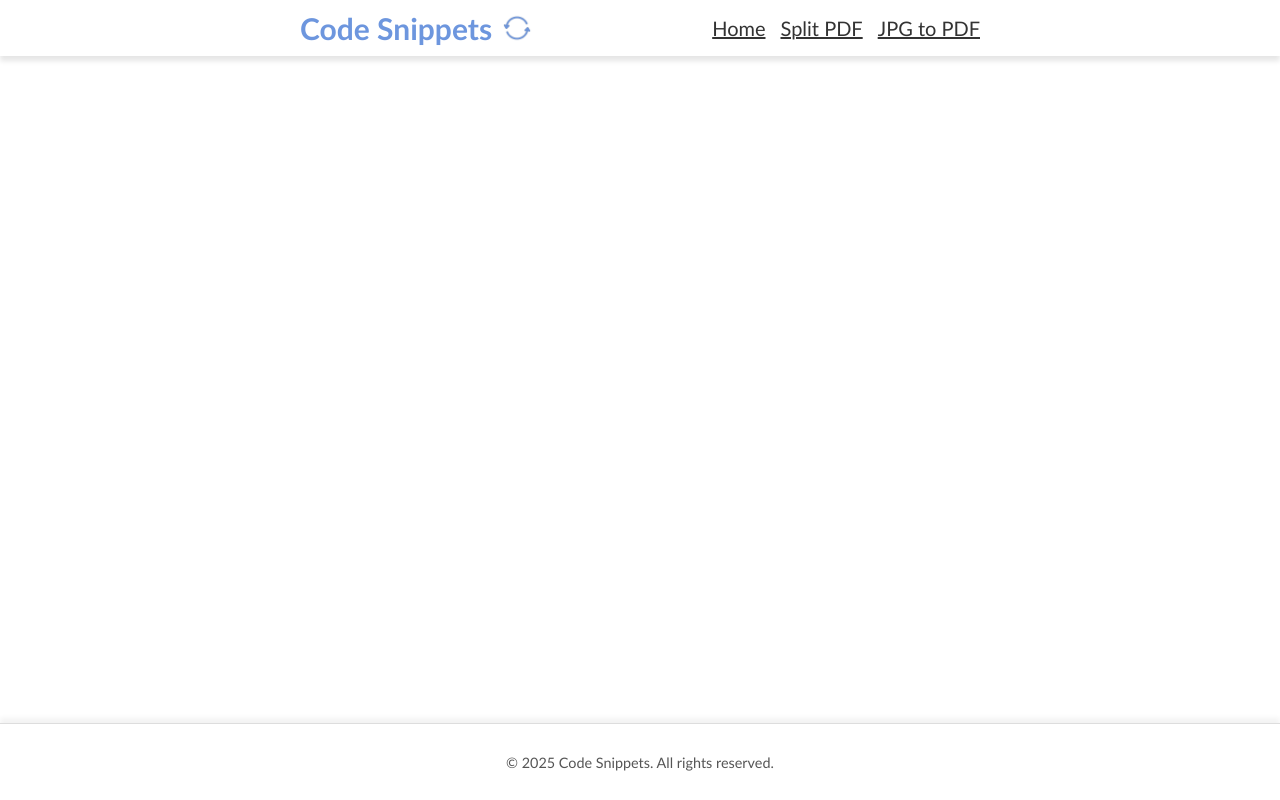
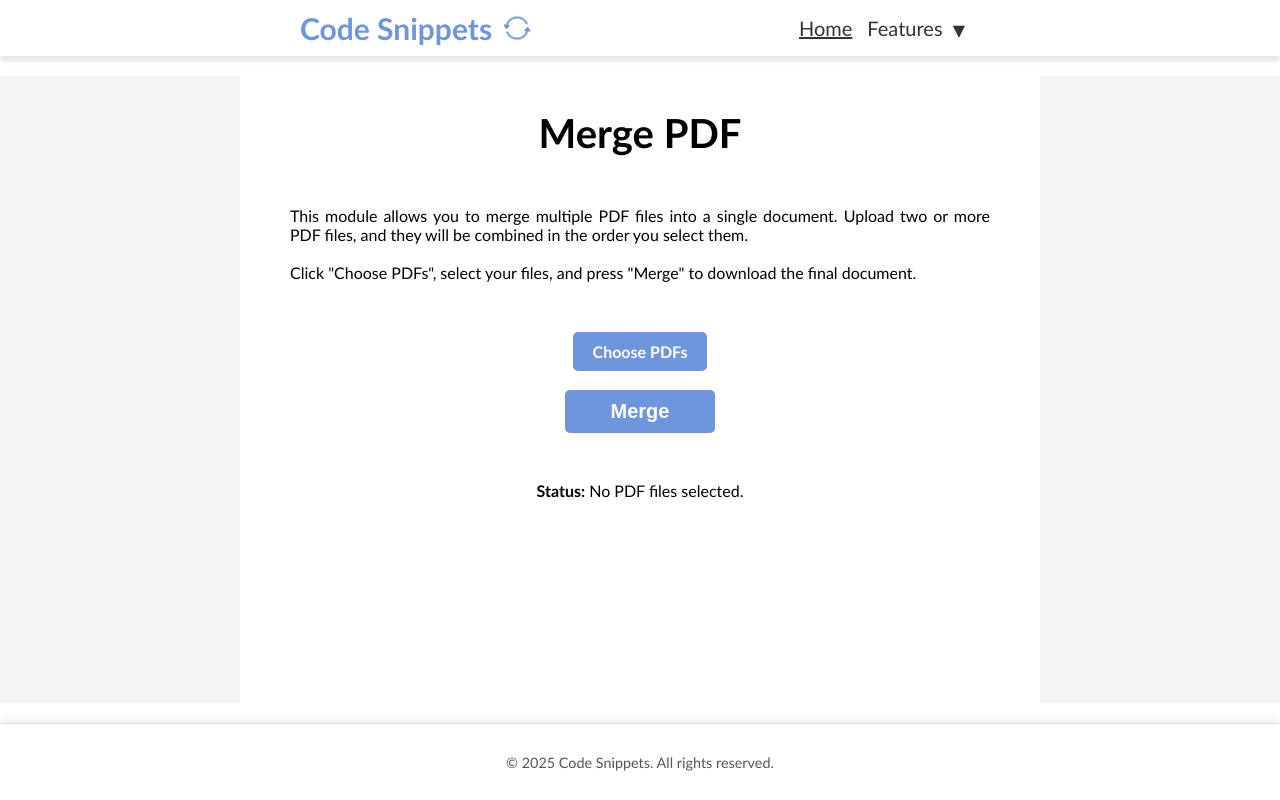
Before and after one commit to foto1864/snippets, a React (Create React App) app: page /merge in a window 1280 px wide. Built offline with nearby package versions, Linux system fonts and the light colour scheme.

Commit message:
successfully added merge, now make better UI

```diff
--- a/src/App.css
+++ b/src/App.css
@@ -62,3 +62,46 @@
   width: 30px;
   height: 30px;
 }
+
+.dropdown {
+  position: relative;
+  display: inline-block;
+}
+
+.dropdown-toggle {
+  cursor: pointer;
+  user-select: none;
+}
+
+.dropdown-icon {
+  margin-left: 5px;
+  font-size: 0.8em;
+}
+
+.dropdown-menu {
+  display: none;
+  position: absolute;
+  top: 100%;
+  left: 0;
+  background-color: white;
+  box-shadow: 0 4px 8px rgba(0,0,0,0.1);
+  border-radius: 6px;
+  padding: 0.5rem 0;
+  min-width: 150px;
+  z-index: 999;
+}
+
+.dropdown:hover .dropdown-menu {
+  display: block;
+}
+
+.dropdown-item {
+  display: block;
+  padding: 8px 16px;
+  color: #333;
+  text-decoration: none;
+}
+
+.dropdown-item:hover {
+  background-color: #f0f0f0;
+}
--- a/src/App.js
+++ b/src/App.js
@@ -6,6 +6,7 @@ import convertIcon from './assets/convert-icon.png';
 import Dashboard from './components/dashboard';
 import SplitPDF from './components/split_pdf';
 import JpgToPdf from './components/jpg_to_pdf';
+import MergePDF from './components/merge_pdf';
 
 import './App.css'
 
@@ -19,11 +20,21 @@ function App() {
             <img src={convertIcon} alt="Logo" className="logo-icon" />
           </div>
 
-          <nav>
+          <nav className="nav-menu">
             <Link to="/" className="header-link">Home</Link>
-            <Link to="/split" className="header-link">Split PDF</Link>
-            <Link to="/convert" className="header-link-last">JPG to PDF</Link>
+
+            <div className="dropdown">
+              <span className="header-link dropdown-toggle">
+                Features <span className="dropdown-icon">▼</span>
+              </span>
+              <div className="dropdown-menu">
+                <Link to="/split" className="dropdown-item">Split PDF</Link>
+                <Link to="/convert" className="dropdown-item">JPG to PDF</Link>
+                <Link to="/merge" className="dropdown-item">Merge PDF</Link>
+              </div>
+            </div>
           </nav>
+
         </header>
 
         <main className="main-content" style={{ padding: '20px' }}>
@@ -31,6 +42,7 @@ function App() {
             <Route path="/" element={<Dashboard />} />
             <Route path="/split" element={<SplitPDF />} />
             <Route path="/convert" element={<JpgToPdf />} />
+            <Route path="/merge" element={<MergePDF />} />
           </Routes>
         </main>
 
--- a/src/components/dashboard.js
+++ b/src/components/dashboard.js
@@ -18,6 +18,7 @@ export default function Dashboard() {
           You can select your desired function from the menu below. Thank you!</p>
         <button class="main-buttons" onClick={() => navigate("/split")}>Split PDF</button>
         <button class="main-buttons" onClick={() => navigate("/convert")}>JPG to PDF</button>
+        <button class="main-buttons" onClick={() => navigate("/merge")}>Merge PDF</button>
       </div>
 
       <div class="div1"></div>
--- /dev/null
+++ b/src/components/merge_pdf.js
@@ -0,0 +1,97 @@
+import React, { useState } from 'react';
+import { PDFDocument } from 'pdf-lib';
+import './global.css';
+
+export default function MergePDF() {
+  const [pdfFiles, setPdfFiles] = useState([]);
+  const [status, setStatus] = useState("No PDF files selected.");
+  const [downloadUrl, setDownloadUrl] = useState(null);
+
+  const handleFileSelect = async (e) => {
+    const files = Array.from(e.target.files).filter(f => f.type === "application/pdf");
+
+    if (files.length === 0) {
+      setStatus("No valid PDF files selected.");
+      setPdfFiles([]);
+      setDownloadUrl(null);
+      return;
+    }
+
+    setPdfFiles(files);
+    setStatus(`${files.length} PDF(s) loaded.`);
+    setDownloadUrl(null);
+  };
+
+  const handleMerge = async () => {
+    if (pdfFiles.length === 0) {
+      setStatus("Please select at least two PDFs.");
+      return;
+    }
+
+    setStatus("Merging...");
+
+    const mergedPdf = await PDFDocument.create();
+
+    for (const file of pdfFiles) {
+      const arrayBuffer = await file.arrayBuffer();
+      const pdf = await PDFDocument.load(arrayBuffer);
+      const copiedPages = await mergedPdf.copyPages(pdf, pdf.getPageIndices());
+      copiedPages.forEach(page => mergedPdf.addPage(page));
+    }
+
+    const pdfBytes = await mergedPdf.save();
+    const blob = new Blob([pdfBytes], { type: "application/pdf" });
+    const url = URL.createObjectURL(blob);
+
+    setDownloadUrl(url);
+    setStatus("Merge complete.");
+  };
+
+  return (
+    <div className="whole-page">
+      <div className="div1"></div>
+
+      <div className="mainframe">
+        <h2>Merge PDF</h2>
+
+        <p className="inner-paragraph">
+          This module allows you to merge multiple PDF files into a single document.
+          Upload two or more PDF files, and they will be combined in the order you select them.
+          <br /><br />
+          Click "Choose PDFs", select your files, and press "Merge" to download the final document.
+        </p>
+
+        <div className="file-upload">
+          <label htmlFor="pdf-upload" className="choose-file">Choose PDFs</label>
+          <input
+            id="pdf-upload"
+            type="file"
+            multiple
+            accept="application/pdf"
+            onChange={handleFileSelect}
+            style={{ display: 'none' }}
+          />
+        </div>
+
+        <br />
+
+        <button className="inner-buttons" onClick={handleMerge}>Merge</button><br /><br />
+
+        <div><strong>Status:</strong> {status}</div><br />
+
+        {downloadUrl && (
+          <div>
+            <strong className="leave-space">Download:</strong><br />
+            <ul>
+                <li>
+                    <a className="download-files" href={downloadUrl} download="merged.pdf">merged.pdf</a>
+                </li>
+            </ul>
+          </div>
+        )}
+      </div>
+
+      <div className="div1"></div>
+    </div>
+  );
+}
```
